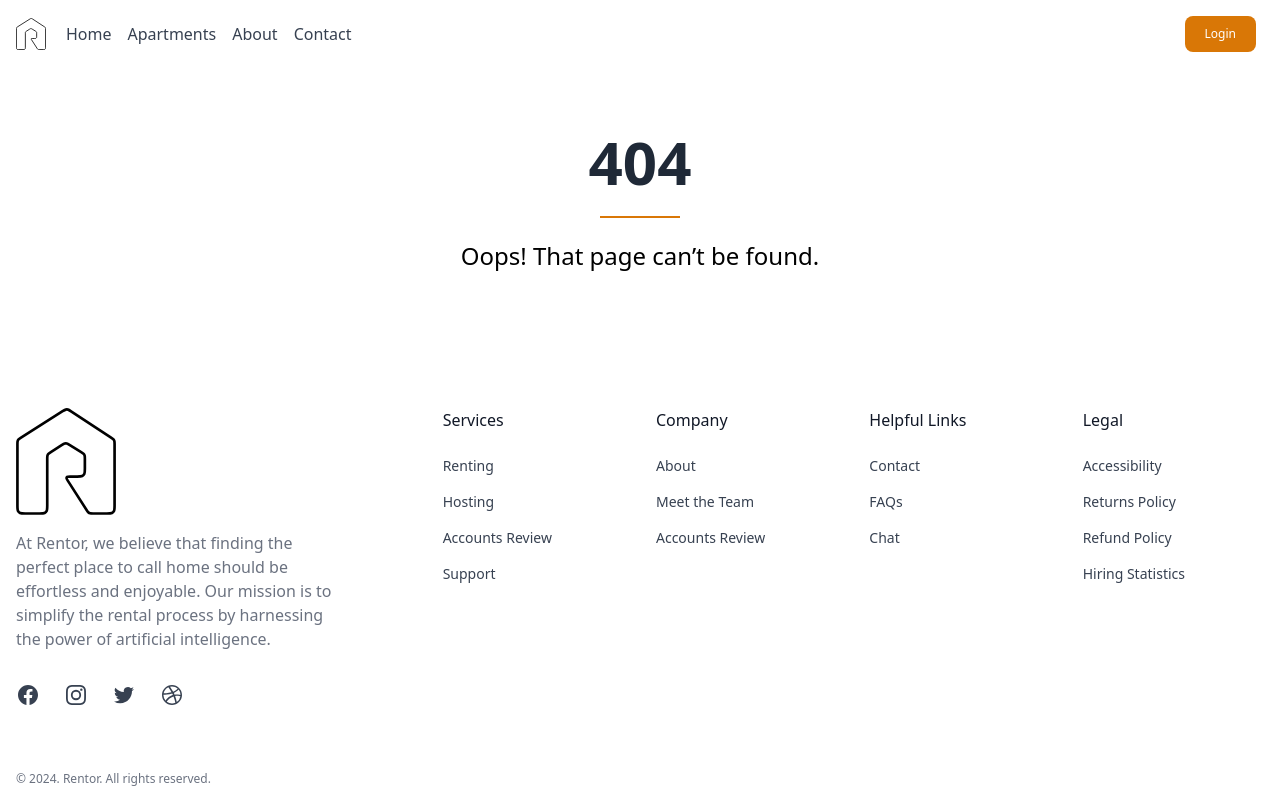
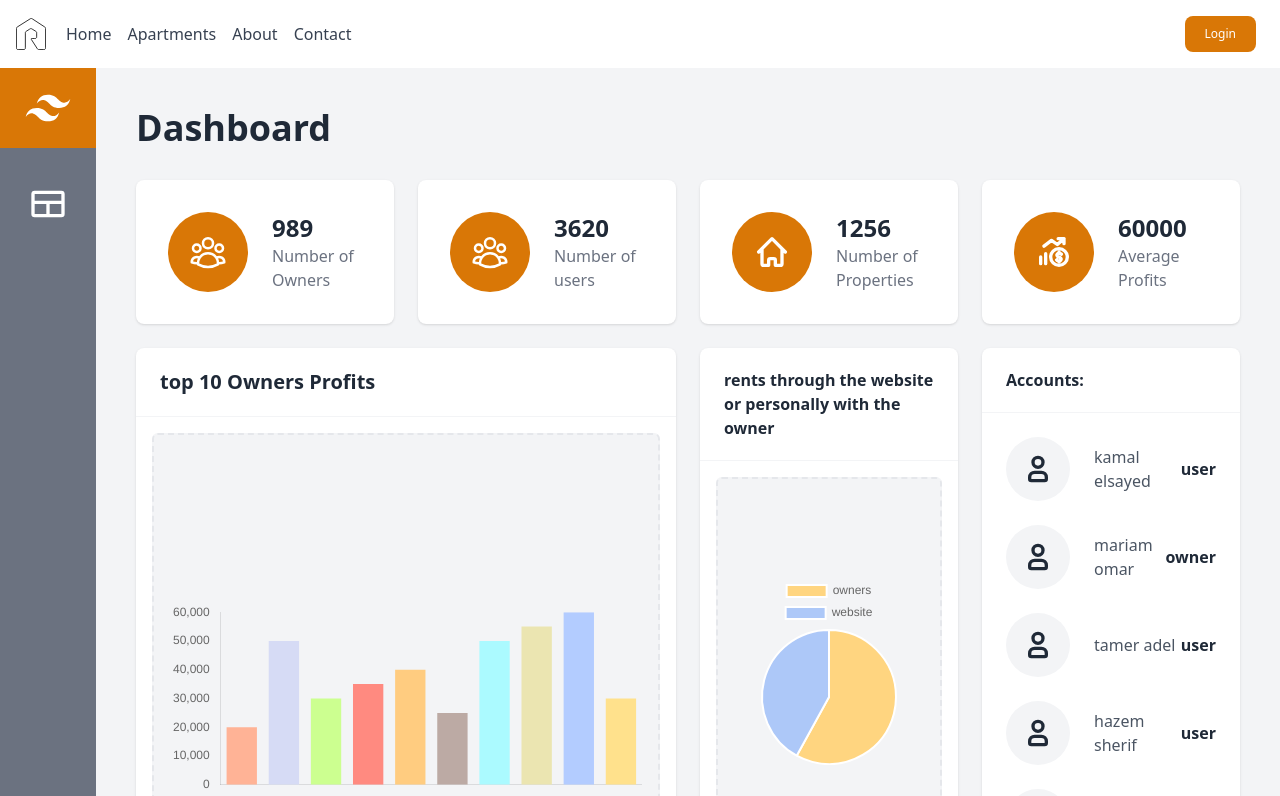
Before and after one commit to srahabib/RentalApp, a Next.js app: page /DashAdmin in a window 1280 px wide. Before the commit this address had no page. Shown: the top 796 px of the page. Built offline with nearby package versions, Linux system fonts and the light colour scheme.

Commit message:
Add files via upload

```diff
--- /dev/null
+++ b/src/pages/DashAdmin.js
@@ -0,0 +1,11 @@
+import Dashadmin from '../components/DashAdmin/Dashadmin';
+import Layout from '../components/DashAdminLayout/Layout';
+
+
+export default function Index() {
+  return (
+    <Layout title='Home Layout'>
+        <Dashadmin />
+    </Layout>
+  )
+}
--- /dev/null
+++ b/src/pages/DashAdminCategory.js
@@ -0,0 +1,11 @@
+import Category from '../components/DashAdminCategory/Category';
+import Layout from '../components/DashAdminLayout/Layout';
+
+
+export default function categoryPage() {
+  return (
+    <Layout title='Category'>
+        <Category />
+    </Layout>
+  )
+}
--- /dev/null
+++ b/src/pages/DashOwner.js
@@ -0,0 +1,11 @@
+import Dashboard from '../components/DashOwner/Dashowner';
+import Layout from '../components/DashOwnerLayout/Layout';
+
+
+export default function Index() {
+  return (
+    <Layout title='Home Layout'>
+        <Dashboard />
+    </Layout>
+  )
+}
--- /dev/null
+++ b/src/pages/DashOwnerCategory.js
@@ -0,0 +1,11 @@
+import Category from '../components/DashOwnerCategory/Category';
+import Layout from '../components/DashOwnerLayout/Layout';
+
+
+export default function categoryPage() {
+  return (
+    <Layout title='Category'>
+        <Category />
+    </Layout>
+  )
+}
```
